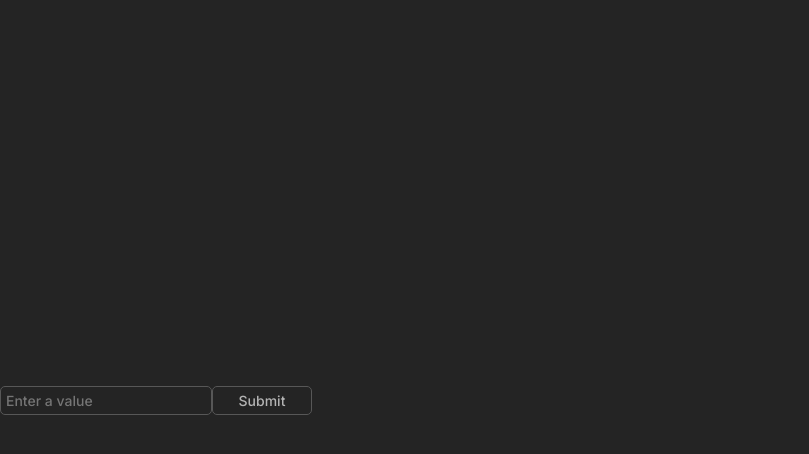
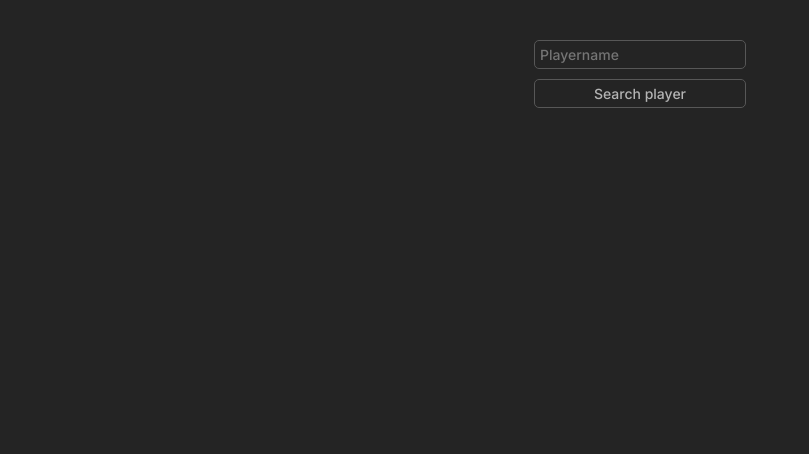
Before and after one commit to DanericNetwork/WynnStats, a Vue app: page / in a window 1280 px wide. Shown: the top 454 px of the page, without its empty margins (0-809 px from the left). Built offline with nearby package versions, Linux system fonts and the light colour scheme.

Commit message:
feat: styling for player search

```diff
--- a/src/App.vue
+++ b/src/App.vue
@@ -1,8 +1,9 @@
 <template>
-  <div>
-    <div v-if="!playerSearched" class="searchPlayer">
-      <input type="text" v-model="inputValue" placeholder="Enter a value" />
-      <button @click="getPlayer">Submit</button>
+    <div v-if="!playerSearched" class="searchPlayer-container">
+      <div class="searchPlayer">
+        <input type="text" v-model="inputValue" placeholder="Playername" />
+        <button @click="getPlayer">Search player</button>
+      </div>
     </div>
     <div v-if="isLoading">Loading...</div>
     <div v-else-if="error">{{ error }}</div>
@@ -29,7 +30,6 @@
         </div>
       </div>
     </div>
-  </div>
 </template>
 
 <script lang="ts">
--- a/src/style.css
+++ b/src/style.css
@@ -8,10 +8,9 @@ body {
   margin: 0;
   display: flex;
   place-items: center;
-  min-width: 320px;
-  min-height: 100vh;
   background-color: #242424;
   color: #b4b4b4;
+  width: 100%;
 }
 
 h1 {
@@ -144,3 +143,40 @@ p {
 .tooltip:hover .tooltiptext {
   visibility: visible;
 }
+
+.searchPlayer {
+  display: flex;
+  flex-direction: column;
+  align-items: center;
+  margin: 0 auto;
+  padding: 20px;
+  width: 100%;
+  gap: 10px;
+}
+
+.searchPlayer button {
+  width: 212px;
+  transition: 0.2s;
+}
+
+.searchPlayer button:hover {
+  cursor: pointer;
+  transform: translateY(-0.15em);
+  border: 1px solid #b4b4b4;
+}
+
+.searchPlayer-container {
+  display: flex;
+  justify-content: center;
+  margin-bottom: 20px;
+  width: 100%;
+}
+
+#app {
+  display: flex;
+  flex-direction: column;
+  align-items: center;
+  margin: 0 auto;
+  padding: 20px;
+  width: 100%;
+}
```
